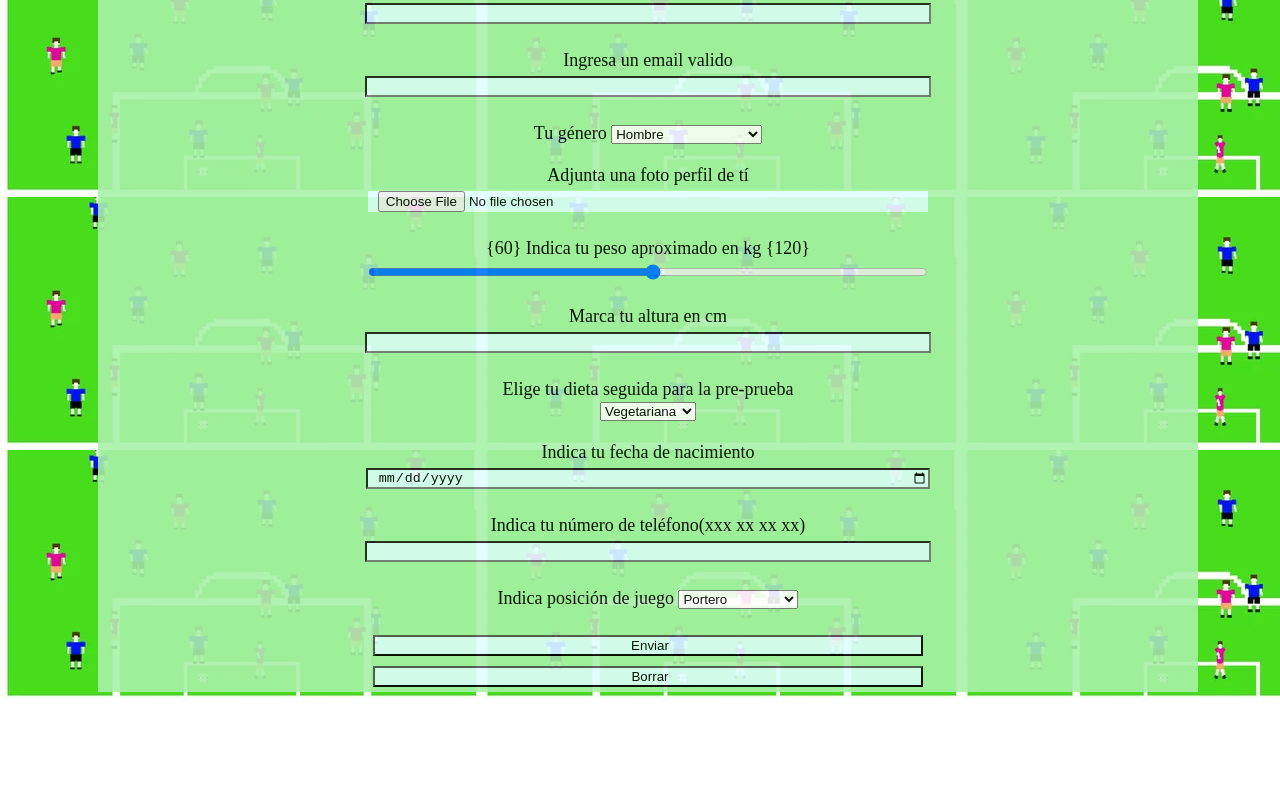
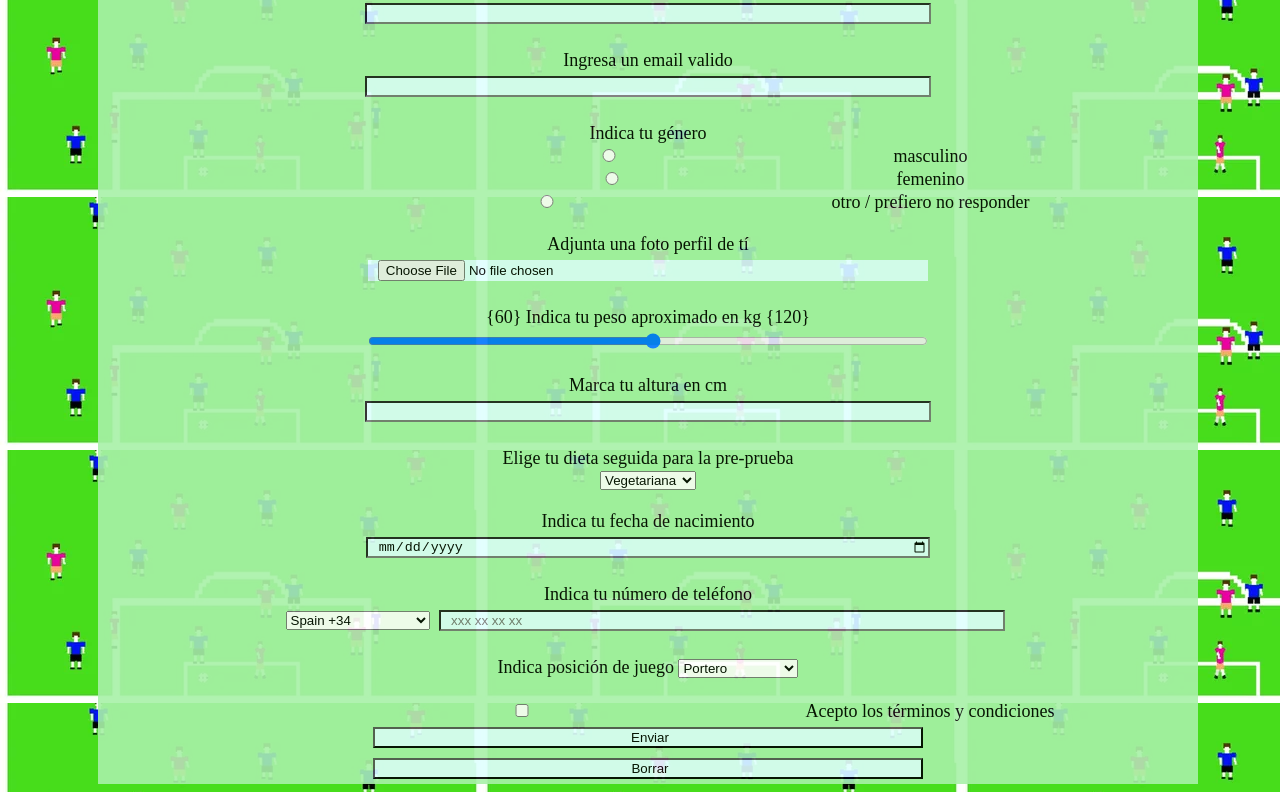
Before and after one commit to cufeton/DfantasyMAX.io, a plain HTML site: page index.html in a window 1280 px wide. Shown: the part 1068-1860 px from the top of the page. Before the commit the page ends 1768 px from the top, so only its background shows below. Drawn offline with Linux system fonts and the light colour scheme; a web font is replaced by a local one.

Commit message:
Add files via upload

```diff
--- a/index.html
+++ b/index.html
@@ -142,28 +142,36 @@
     <footer id="altas">
         <h2>¿Quieres unirte al club? Rellena nuestra solicitud</h2>
         <form action="nueva-solicitud">
+
             <label for="nombre">Indica tu nombre completo</label><br>
-            <input type="text" name="nombre" id="nombre" required pattern="[A-Za-z] [A-Za-z]">
+            <input type="text" name="nombre" id="nombre" minlength="1" required pattern="[A-Z]{1}[a-z]{1,35}[ ][A-Z]{1}[a-z]{1,35}[ ][A-Z]{1}[a-z]{1,35}">
             <br><br>
+
             <label for="email">Ingresa un email valido</label><br>
-            <input type="email" name="email" id="email" required>
+            <input type="email" name="email" id="email" minlength="1" required>
             <br><br>
-            <label for="genero">Tu género</label>
-            <select name="" id="genero">
-                <option value="hombre">Hombre</option>
-                <option value="mujer">Mujer</option>
-                <option value="indefinido">Prefierp no responder</option>
-            </select>
+
+            <label for="genero">Indica tu género</label><br>
+            <input type="radio" name="genero" id="masculino" value="masculino">
+            <label for="masculino">masculino</label>
+            <input type="radio" name="genero" id="femenino" value="femenino">
+            <label for="femenino">femenino</label>
+            <input type="radio" name="genero" id="indefinido" value="indefinido">
+            <label for="indefinido">otro / prefiero no responder</label>
             <br><br>
+
             <label for="foto">Adjunta una foto perfil de tí</label><br>
-            <input type="file" name="foto" id="foto" required accept=".jpg .png">
+            <input type="file" name="foto" id="foto" required minlength="1" accept=".jpg .png">
             <br><br>
+
             <label for="peso">{60} Indica tu peso aproximado en kg {120}</label><br>
-            <input type="range" name="peso" id="peso" min="60" max="110">
+            <input type="range" name="peso" id="peso"  min="60" max="110">
             <br><br>
+
             <label for="altura">Marca tu altura en cm</label><br>
-            <input type="number" name="altura" id="altura" pattern="[0-9]">
+            <input type="number" name="altura" id="altura" min="160" required pattern="[0-9]">
             <br><br>
+
             <label for="dieta">Elige tu dieta seguida para la pre-prueba</label><br>
             <select name="" id="dieta">
                 <option value="vegetariana">Vegetariana</option>
@@ -174,12 +182,32 @@
                 <option value="hipocalorica">Hipocalorica</option>
             </select>
             <br><br>
+
             <label for="nacimiento">Indica tu fecha de nacimiento</label><br>
             <input type="date" name="" id="nacimiento" required min="01/01/2010">
             <br><br>
-            <label for="telefono">Indica tu número de teléfono(xxx xx xx xx)</label><br>
-            <input type="tel" name="" id="telefono" pattern="[0-9]{3} [0-9]{2} [0-9]{2} [0-9]{2}">
+
+            <label for="telefono">Indica tu número de teléfono</label><br>
+            <select list="country" id="country">
+                <datalist>
+                <option value="+34">Spain +34</option>
+                <option value="+49">Germany +49</option>
+                <option value="+33">France </option>
+                <option value="+32">Belgium +32</option>
+                <option value="+39">Italy +39</option>
+                <option value="+44">United Kingdom +44</option>
+                <option value="+31">Netherlands +31</option>
+                <option value="+41">Swiss +41</option>
+                <option value="+43">Austria +43</option>
+                <option value="+351">Portugal +351</option>
+                <option value="+357">Cyprus +357</option>
+                <option value="+356">Malta +356</option>
+                <option value="+353">Ireland +353</option>
+                </datalist>
+            </select>
+            <input type="tel" name="" id="telefono" placeholder="xxx xx xx xx" pattern="[0-9]{3} [0-9]{2} [0-9]{2} [0-9]{2}" required>
             <br><br>
+
             <label for="posicion">Indica posición de juego</label>
            <select name="" id="posicion">
             <option value="portero">Portero</option>
@@ -188,8 +216,13 @@
             <option value="Centro">Centro-campista</option>
            </select>
            <br><br>
-           <input type="button" value="Enviar" id="enviar" onclick="alert('Solicitud enviada')">
-           <input type="reset" value="Borrar" id="borrar">
+
+           <input type="checkbox" name="" id="terminos"  required>
+           <label for="terminos">Acepto los términos y condiciones</label>
+           <br>
+
+           <input type="button" value="Enviar" class="btn-form" onclick="alert('Solicitud enviada')">
+           <input type="reset" value="Borrar" class="btn-form">
         </form>
     </footer>
 </body>
```
